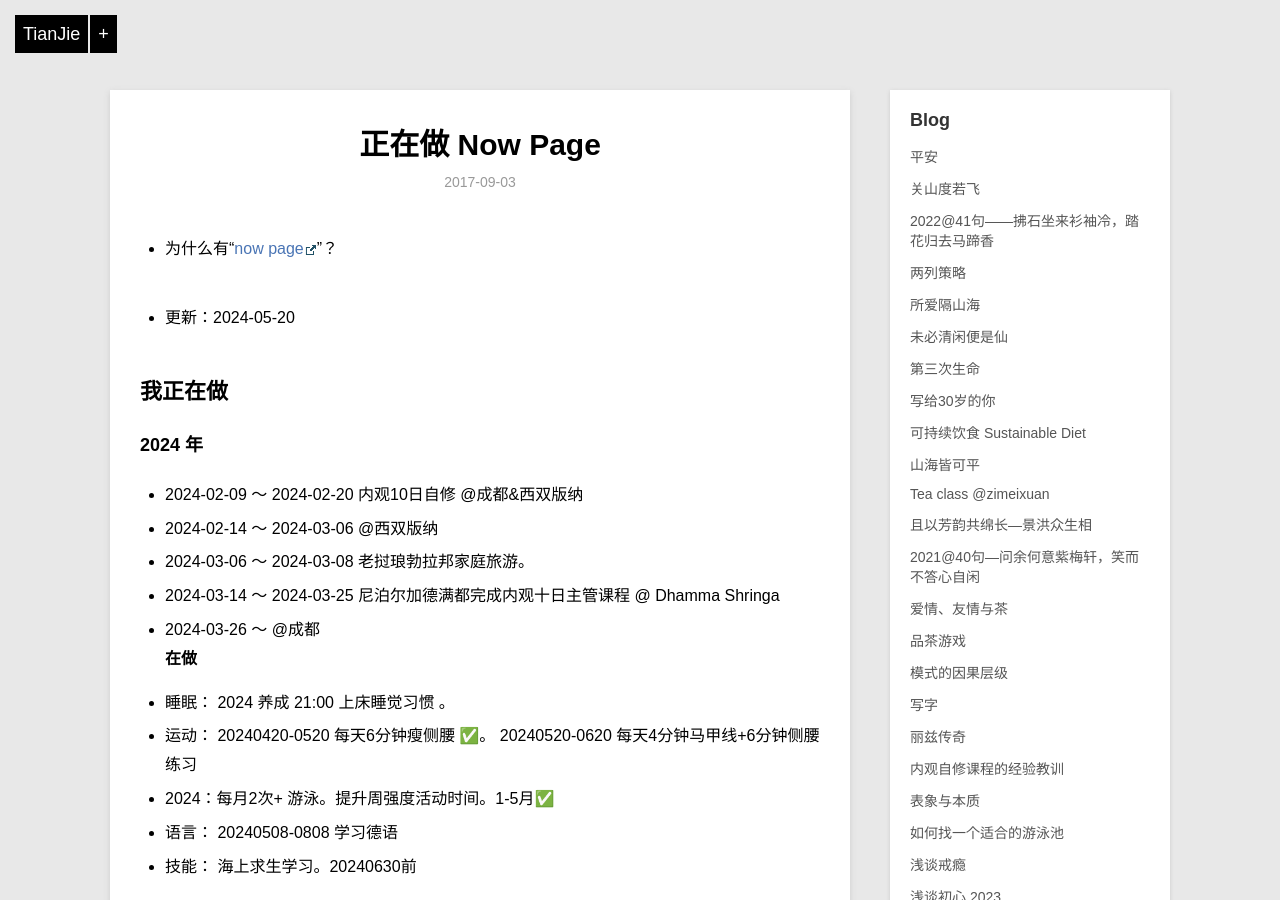
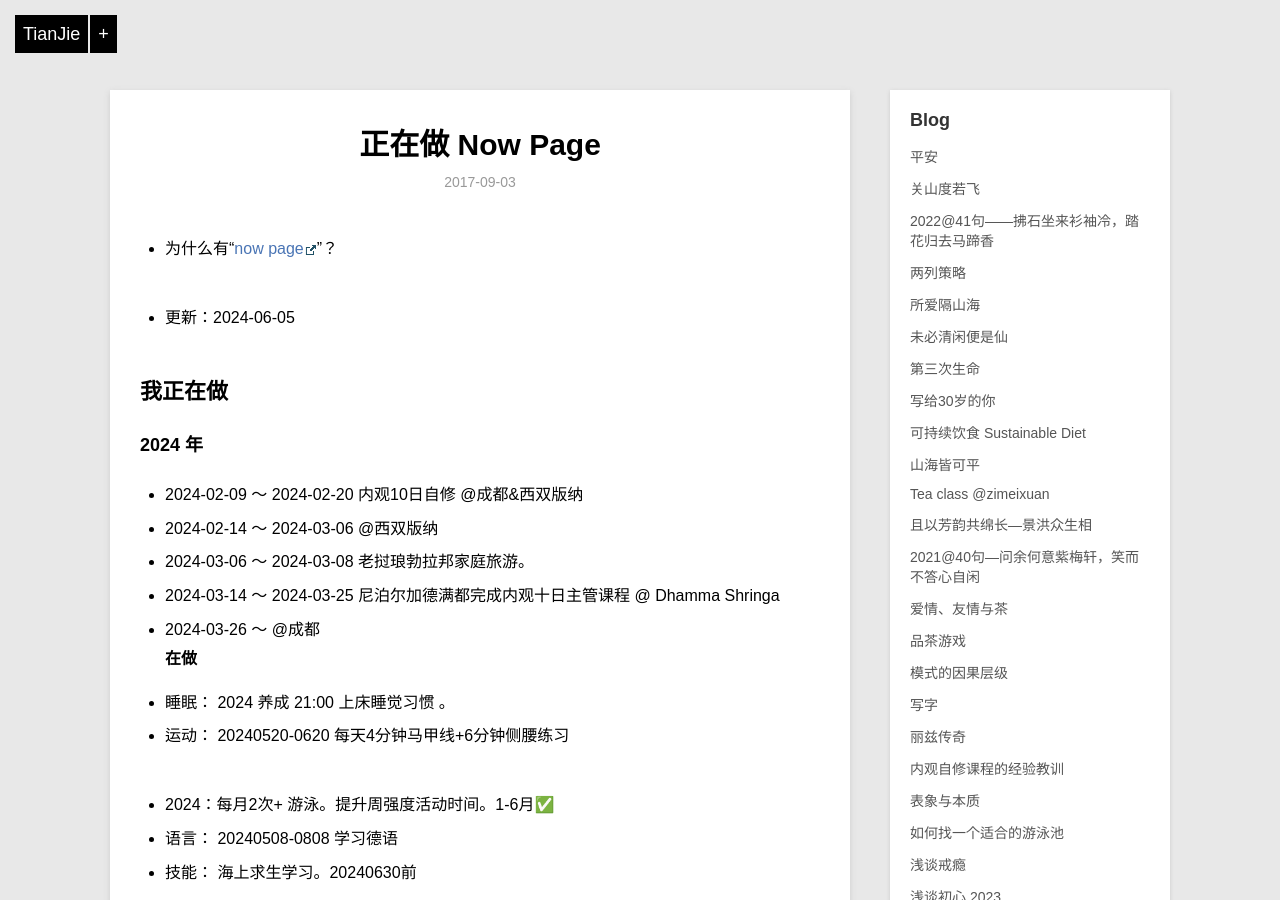
Before and after one commit to violettianjie/violettianjie.github.io, a Jekyll site: the page built from _posts/blog/2017-09-03-now.md, in a window 1280 px wide and 900 px high. Built offline with Jekyll 4.4.1, drawn with Linux system fonts in a browser that asks for light colours; comment, search, counter and statistics services are not loaded; some of the changed text lies outside the part shown.

Commit message:
Update 2017-09-03-now.md

```diff
--- a/_posts/blog/2017-09-03-now.md
+++ b/_posts/blog/2017-09-03-now.md
@@ -9,7 +9,7 @@ category: blog
 - 为什么有“[now page](http://nownownow.com/about)”？
 
 
-- 更新：2024-05-20
+- 更新：2024-06-05
 
 
 ## 我正在做
@@ -25,9 +25,9 @@ category: blog
 - 2024-03-26 ～     @成都
 #### 在做
 - 睡眠：  2024 养成 21:00 上床睡觉习惯 。
-- 运动：  20240420-0520 每天6分钟瘦侧腰 ✅。
-         20240520-0620 每天4分钟马甲线+6分钟侧腰练习
--        2024：每月2次+ 游泳。提升周强度活动时间。1-5月✅
+- 运动：  20240520-0620 每天4分钟马甲线+6分钟侧腰练习
+
+-        2024：每月2次+ 游泳。提升周强度活动时间。1-6月✅
 - 语言：  20240508-0808  学习德语
 - 技能：  海上求生学习。20240630前
 
@@ -70,7 +70,7 @@ category: blog
 
 
 
-- This update was May. 20，2024.
+- This update was June. 05，2024.
 
 This /now page was inspired by Derek Sivers. Go check out what he’s up to – sivers.org/now
 
```
